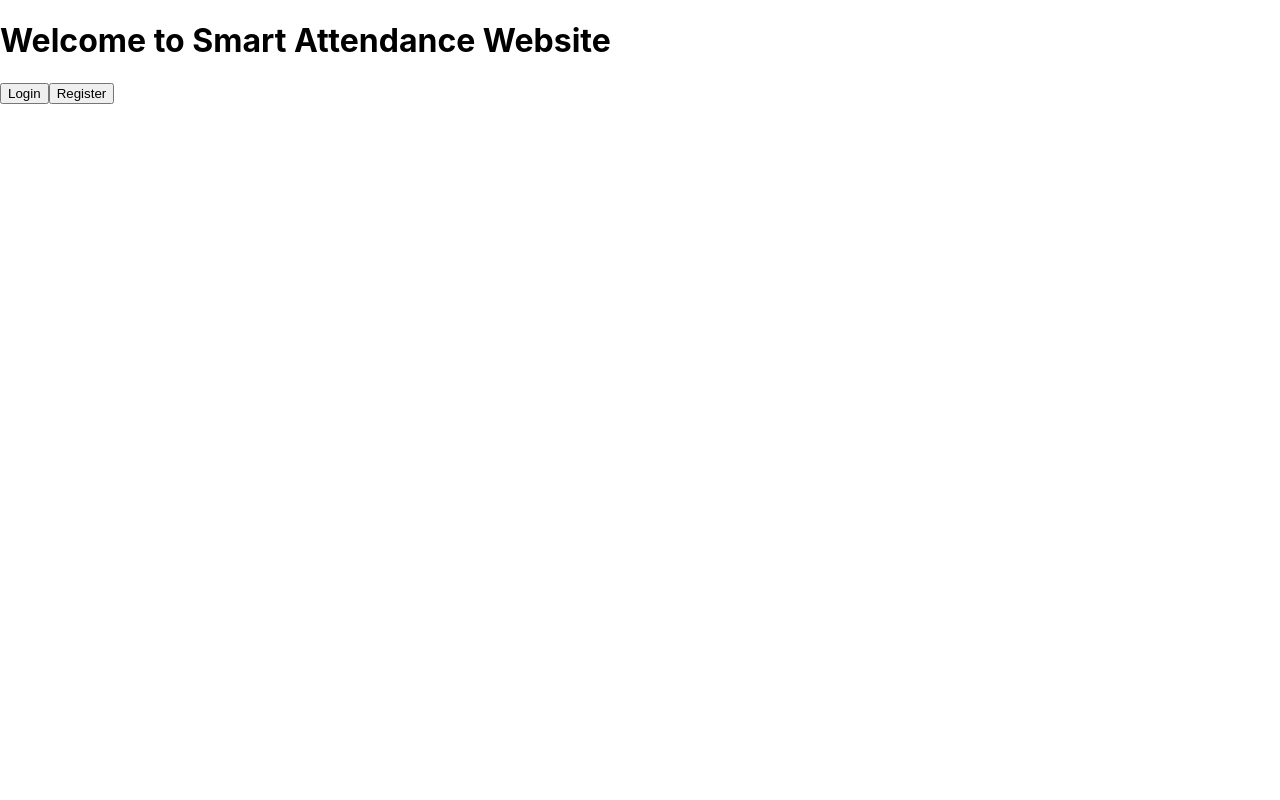
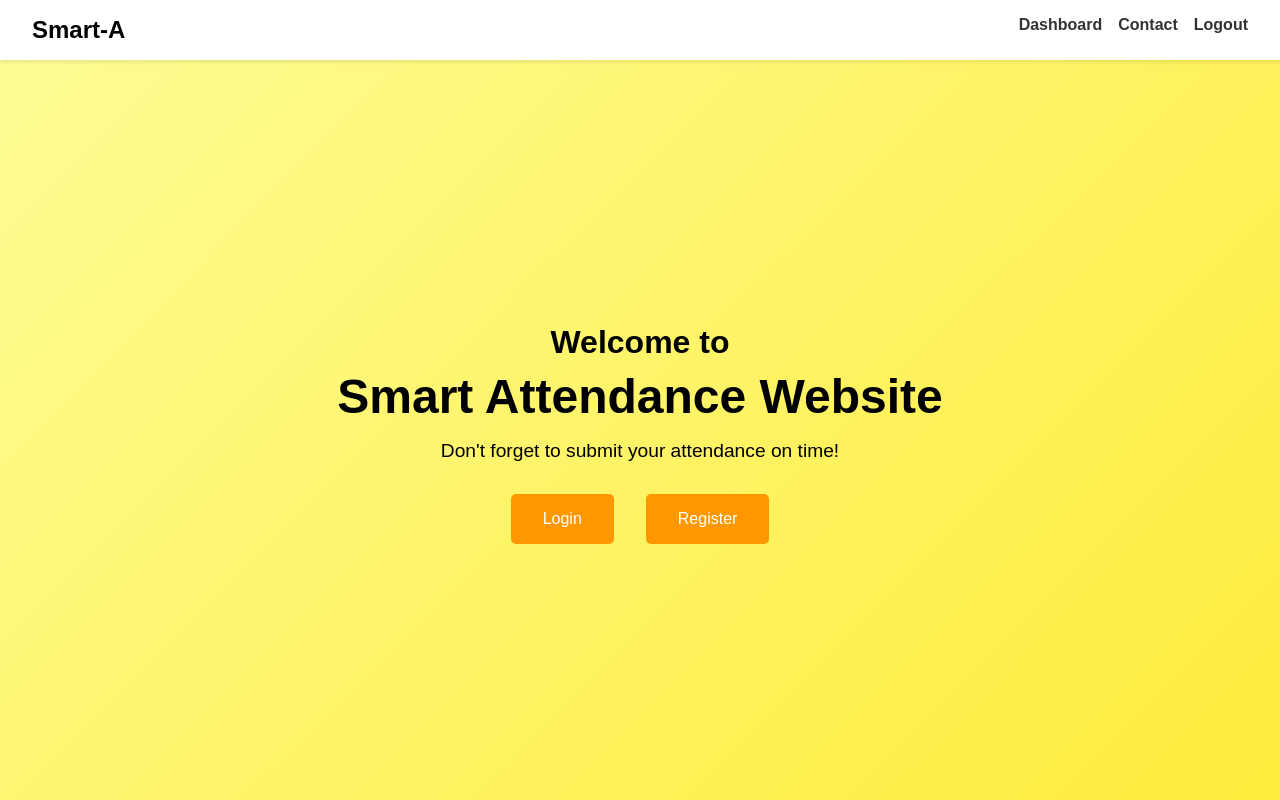
Before and after one commit to Nyxxxxxxx/KP03, a React (Create React App) app in the folder frontend/: page / in a window 1280 px wide. Built offline with nearby package versions, Linux system fonts and the light colour scheme.

Commit message:
Page Design

```diff
--- a/frontend/src/App.css
+++ b/frontend/src/App.css
@@ -1,38 +1,80 @@
-.App {
-  text-align: center;
+body {
+  margin: 0;
+  font-family: Arial, sans-serif;
 }
 
-.App-logo {
-  height: 40vmin;
-  pointer-events: none;
-}
-
-@media (prefers-reduced-motion: no-preference) {
-  .App-logo {
-    animation: App-logo-spin infinite 20s linear;
-  }
-}
-
-.App-header {
-  background-color: #282c34;
+.home-container {
+  text-align: center;
+  background: linear-gradient(135deg, #fdfd96, #ffeb3b);
   min-height: 100vh;
   display: flex;
   flex-direction: column;
-  align-items: center;
-  justify-content: center;
-  font-size: calc(10px + 2vmin);
-  color: white;
 }
 
-.App-link {
-  color: #61dafb;
+.home-header {
+  display: flex;
+  justify-content: space-between;
+  padding: 1rem 2rem;
+  background-color: #fff;
+  box-shadow: 0 2px 4px rgba(0,0,0,0.1);
 }
 
-@keyframes App-logo-spin {
-  from {
-    transform: rotate(0deg);
-  }
-  to {
-    transform: rotate(360deg);
-  }
+.home-logo {
+  font-size: 1.5rem;
+  font-weight: bold;
 }
+
+.home-nav a {
+  margin-left: 1rem;
+  text-decoration: none;
+  color: #333;
+  font-weight: bold;
+}
+
+.home-main {
+  flex: 1;
+  display: flex;
+  justify-content: space-around;
+  align-items: center;
+  padding: 2rem;
+}
+
+.home-welcome h1 {
+  font-size: 2rem;
+  margin: 0.5rem 0;
+}
+
+.home-welcome h2 {
+  font-size: 3rem;
+  margin: 0.5rem 0;
+}
+
+.home-welcome p {
+  font-size: 1.2rem;
+  margin: 1rem 0;
+}
+
+.home-buttons {
+  margin-top: 2rem;
+}
+
+.home-button {
+  background-color: #ff9800;
+  color: #fff;
+  border: none;
+  padding: 1rem 2rem;
+  margin: 0 1rem;
+  font-size: 1rem;
+  cursor: pointer;
+  border-radius: 5px;
+}
+
+.home-button:hover {
+  background-color: #fb8c00;
+}
+
+.home-image img {
+  max-width: 100%;
+  height: auto;
+  border-radius: 10px;
+}
--- a/frontend/src/Home.js
+++ b/frontend/src/Home.js
@@ -1,11 +1,28 @@
 import React from 'react';
 import { Link } from 'react-router-dom';
+import './App.css'; // Make sure to create a Home.css file for styling
 
 const Home = () => (
-  <div>
-    <h1>Welcome to Smart Attendance Website</h1>
-    <Link to="/login"><button>Login</button></Link>
-    <Link to="/register"><button>Register</button></Link>
+  <div className="home-container">
+    <header className="home-header">
+      <div className="home-logo">Smart-A</div>
+      <nav className="home-nav">
+        <Link to="/dashboard">Dashboard</Link>
+        <Link to="/contact">Contact</Link>
+        <Link to="/logout">Logout</Link>
+      </nav>
+    </header>
+    <main className="home-main">
+      <section className="home-welcome">
+        <h1>Welcome to</h1>
+        <h2>Smart Attendance Website</h2>
+        <p>Don't forget to submit your attendance on time!</p>
+        <div className="home-buttons">
+          <Link to="/login"><button className="home-button">Login</button></Link>
+          <Link to="/register"><button className="home-button">Register</button></Link>
+        </div>
+      </section>
+    </main>
   </div>
 );
 
```
